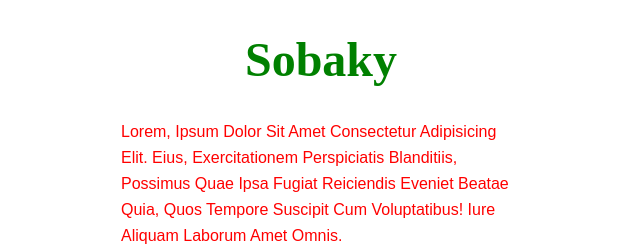
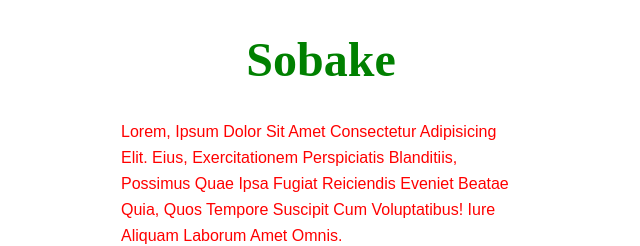
Before and after one commit to zonmen/zonmen.github.io, a plain HTML site: page index.html in a window 1280 px wide. Shown: the top 246 px of the page, 319-959 px from the left. Drawn offline with Linux system fonts and the light colour scheme.

Commit message:
Update index.html

```diff
--- a/index.html
+++ b/index.html
@@ -8,7 +8,7 @@
 </head>
 <body>
     <h1 class="caption">
-        Sobaky
+        Sobake
     </h1>
     <p class="text">
         Lorem, ipsum dolor sit amet consectetur adipisicing elit.
```
